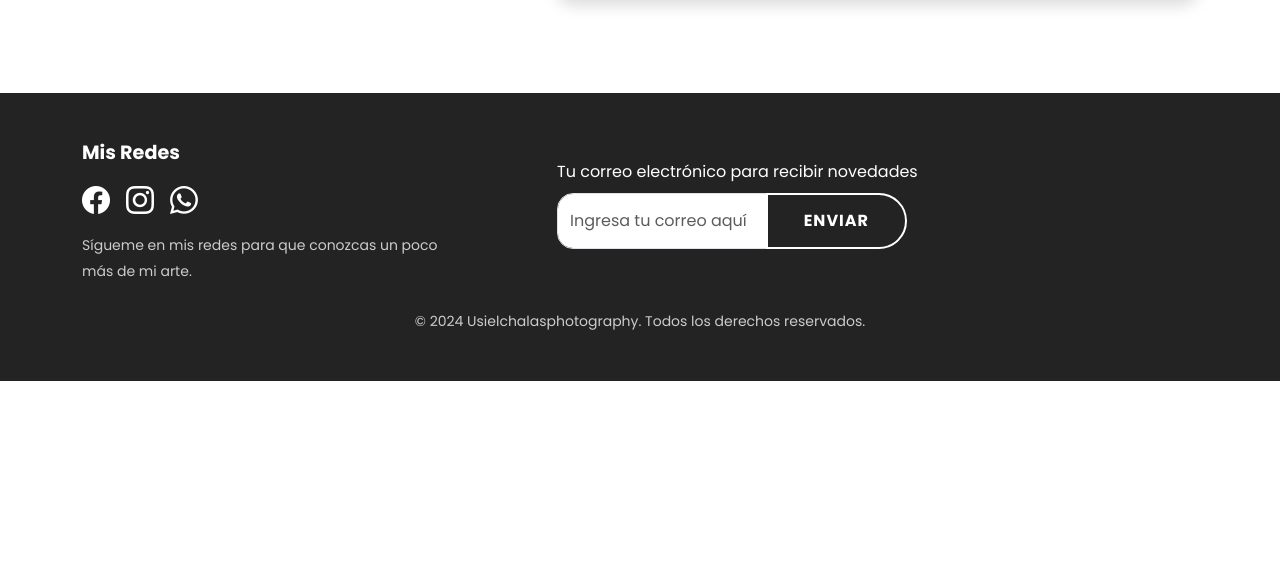
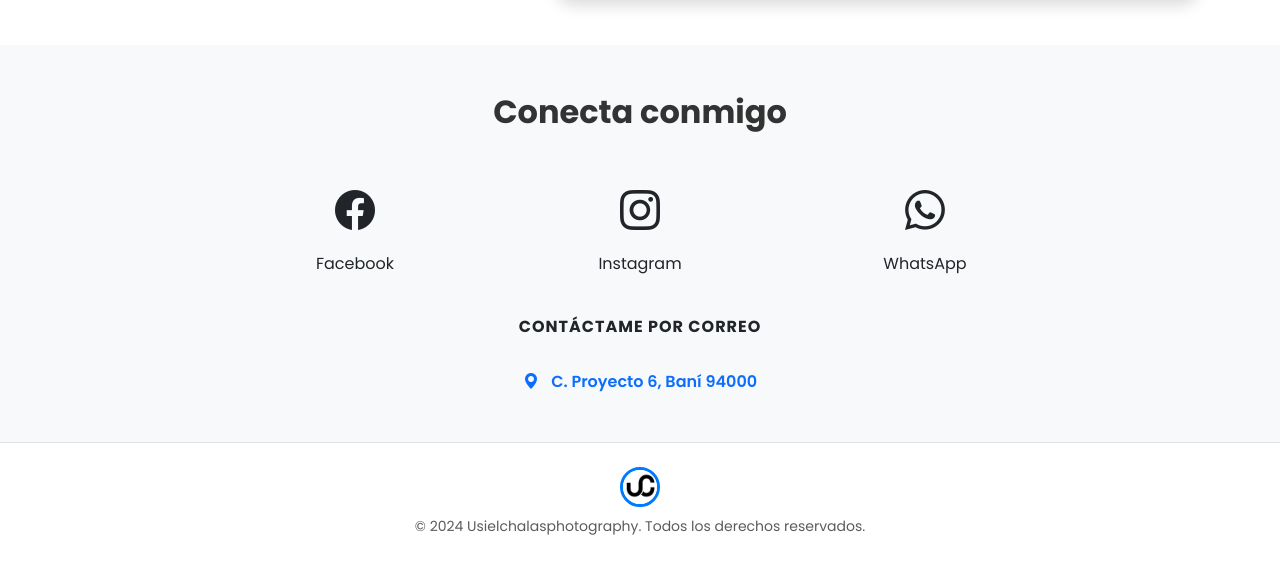
Before and after one commit to Payano15/Usielchalasphotography, a website: page frontend-static/contacto.html in a window 1280 px wide. Shown: the part 1282-1844 px from the top of the page. Before the commit the page ends 1663 px from the top, so only its background shows below. Drawn offline with nearby package versions, Linux system fonts and the light colour scheme.

Commit message:
mejoras
se le puso el mismo pie de pagina a todas las pantalla, tambien se agrego la modificaciones de la imagen de bienvenido

```diff
--- a/frontend-static/contacto.html
+++ b/frontend-static/contacto.html
@@ -94,30 +94,46 @@
             </div>
         </div>
     </section>
-    <!-- Footer oscuro -->
-    <footer class="footer-dark py-5 mt-5">
+    <!-- Redes sociales y contacto -->
+    <section id="contacto" class="py-5 bg-light">
         <div class="container">
-            <div class="row align-items-center">
-                <div class="col-md-4 mb-4 mb-md-0">
-                    <h5 class="fw-bold mb-3">Mis Redes</h5>
-                    <div class="d-flex gap-3 mb-2">
-                        <a href="https://facebook.com/tu-perfil" target="_blank"><i class="bi bi-facebook fs-3"></i></a>
-                        <a href="https://instagram.com/tu-perfil" target="_blank"><i class="bi bi-instagram fs-3"></i></a>
-                        <a href="https://wa.me/18097910961" target="_blank"><i class="bi bi-whatsapp fs-3"></i></a>
-                    </div>
-                    <small>Sígueme en mis redes para que conozcas un poco más de mi arte.</small>
+            <h2 class="text-center fw-bold mb-5">Conecta conmigo</h2>
+            <div class="row justify-content-center g-4 mb-4">
+                <div class="col-6 col-md-3">
+                    <a href="https://facebook.com/tu-perfil" target="_blank" class="d-flex flex-column align-items-center text-dark text-decoration-none">
+                        <i class="bi bi-facebook" style="font-size:2.5rem;"></i>
+                        <span class="mt-2">Facebook</span>
+                    </a>
                 </div>
-                <div class="col-md-5 offset-md-1">
-                    <label for="suscripcion" class="form-label">Tu correo electrónico para recibir novedades</label>
-                    <div class="input-group mb-3">
-                        <input type="email" class="form-control" id="suscripcion" placeholder="Ingresa tu correo aquí">
-                        <button class="btn btn-outline-light" type="button">Enviar</button>
-                    </div>
+                <div class="col-6 col-md-3">
+                    <a href="https://instagram.com/tu-perfil" target="_blank" class="d-flex flex-column align-items-center text-dark text-decoration-none">
+                        <i class="bi bi-instagram" style="font-size:2.5rem;"></i>
+                        <span class="mt-2">Instagram</span>
+                    </a>
+                </div>
+                <div class="col-6 col-md-3">
+                    <a href="https://wa.me/18097910961" target="_blank" class="d-flex flex-column align-items-center text-dark text-decoration-none">
+                        <i class="bi bi-whatsapp" style="font-size:2.5rem;"></i>
+                        <span class="mt-2">WhatsApp</span>
+                    </a>
                 </div>
             </div>
-            <div class="text-center mt-4">
-                <small>&copy; 2024 Usielchalasphotography. Todos los derechos reservados.</small>
+            <div class="text-center">
+                <a href="mailto:usielchalasphoto@email.com" class="btn btn-outline-dark px-4">Contáctame por correo</a>
             </div>
+            <div class="text-center mt-3">
+                <a href="https://www.google.com/maps/search/?api=1&query=C.+Proyecto+6,+Baní+94000" target="_blank" class="direccion-link text-decoration-none">
+                    <i class="bi bi-geo-alt-fill text-primary me-2"></i>
+                    <span class="fw-semibold">C. Proyecto 6, Baní 94000</span>
+                </a>
+            </div>
+        </div>
+    </section>
+    <!-- Footer -->
+    <footer class="footer py-4 bg-white border-top">
+        <div class="container text-center">
+            <img src="./images/logousielPhoto.jpg" alt="Logo Usielchalasphotography" class="footer-logo mb-2" style="width:40px;height:40px;object-fit:cover;border-radius:50%;">
+            <div class="small text-muted">&copy; 2024 Usielchalasphotography. Todos los derechos reservados.</div>
         </div>
     </footer>
     <script src="https://cdn.jsdelivr.net/npm/bootstrap@5.3.0/dist/js/bootstrap.bundle.min.js"></script>
--- a/frontend-static/css/styles.css
+++ b/frontend-static/css/styles.css
@@ -137,6 +137,9 @@ body {
     background: linear-gradient(135deg, #232526 0%, #667eea 100%);
     color: white;
     padding-top: 100px;
+    position: relative;
+    z-index: 1;
+    overflow: hidden;
 }
 
 .hero-title {
@@ -516,7 +519,7 @@ body {
     }
 }
 .hero-bg-image {
-    background-image: url('./images/Bienvenido1.jpg');
+    background-image: url('../images/Bienvenido1.jpg');
     background-position: center center;
     background-size: cover;
     background-repeat: no-repeat;
@@ -527,6 +530,7 @@ body {
     left: 0;
     z-index: 0;
     opacity: 0.55;
+    min-height: 400px;
     transition: background-position 0.3s, background-size 0.3s;
 }
 @media (max-width: 768px) {
```
